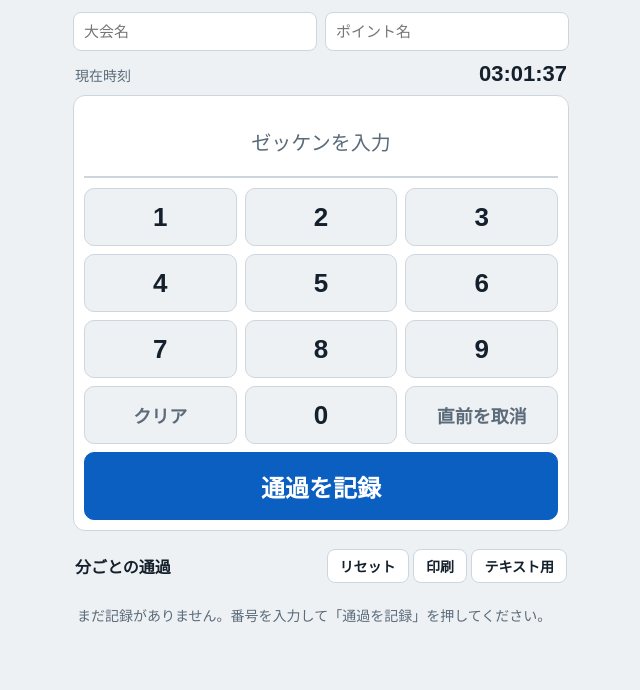
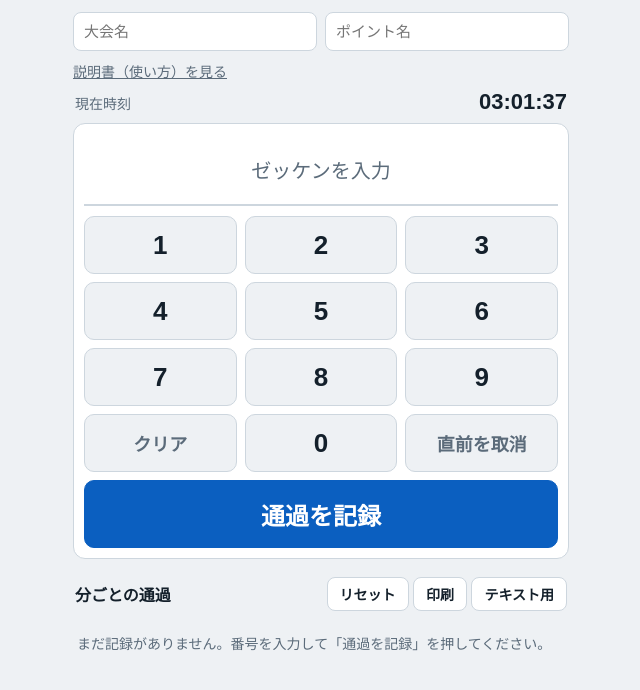
Before and after one commit to hanaphoto/rally-radio-point, a plain HTML site: page index.html in a window 1280 px wide. Shown: the whole page, without its empty margins (319-959 px from the left). Drawn offline with Linux system fonts and the light colour scheme.

Commit message:
説明書リンクを追加

```diff
--- a/index.html
+++ b/index.html
@@ -64,6 +64,7 @@ h2 button{font:inherit;font-size:14px;padding:6px 12px;border:1px solid var(--li
   <input id="ev" placeholder="大会名" aria-label="大会名">
   <input id="pt" placeholder="ポイント名" aria-label="ポイント名">
  </div>
+ <p style="margin:0 0 8px;font-size:14px"><a href="manual.html" style="color:var(--sub)">説明書（使い方）を見る</a></p>
  <div class="clock"><span>現在時刻</span><span id="now">--:--:--</span></div>
  <div class="entry">
   <div id="disp" class="empty">ゼッケンを入力</div>
```
Also changed, not shown: 1 other file.
